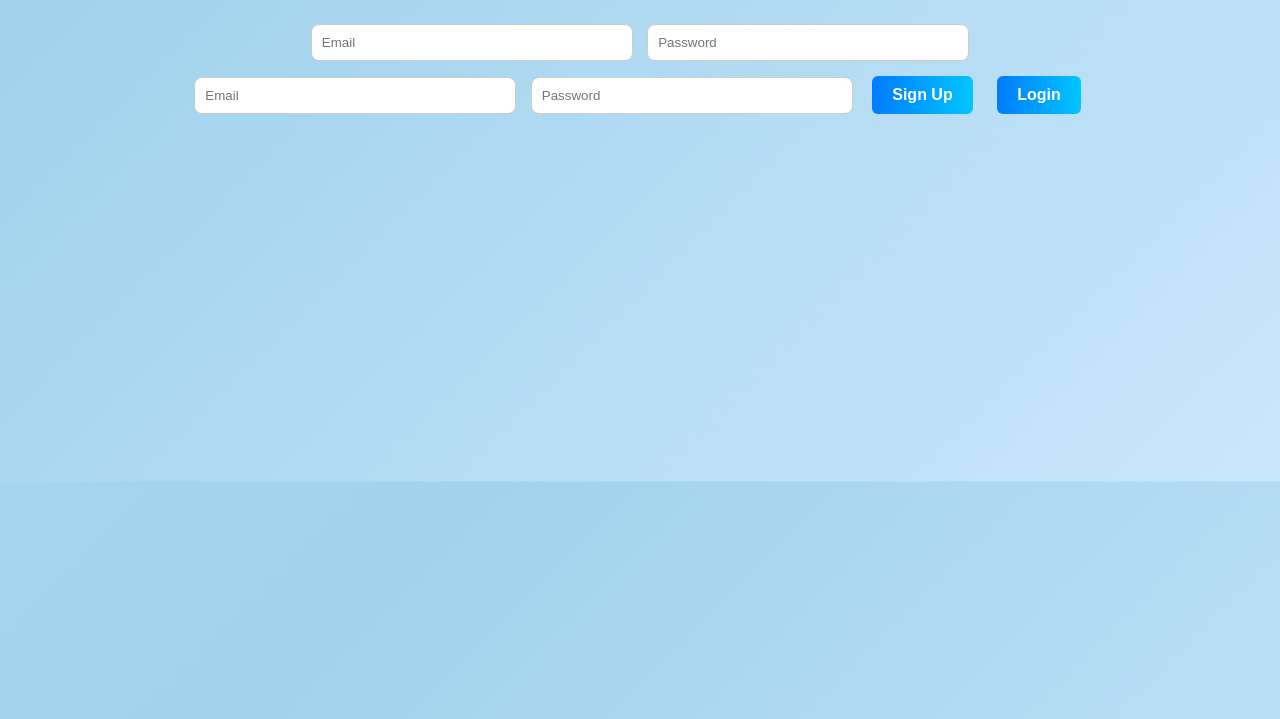
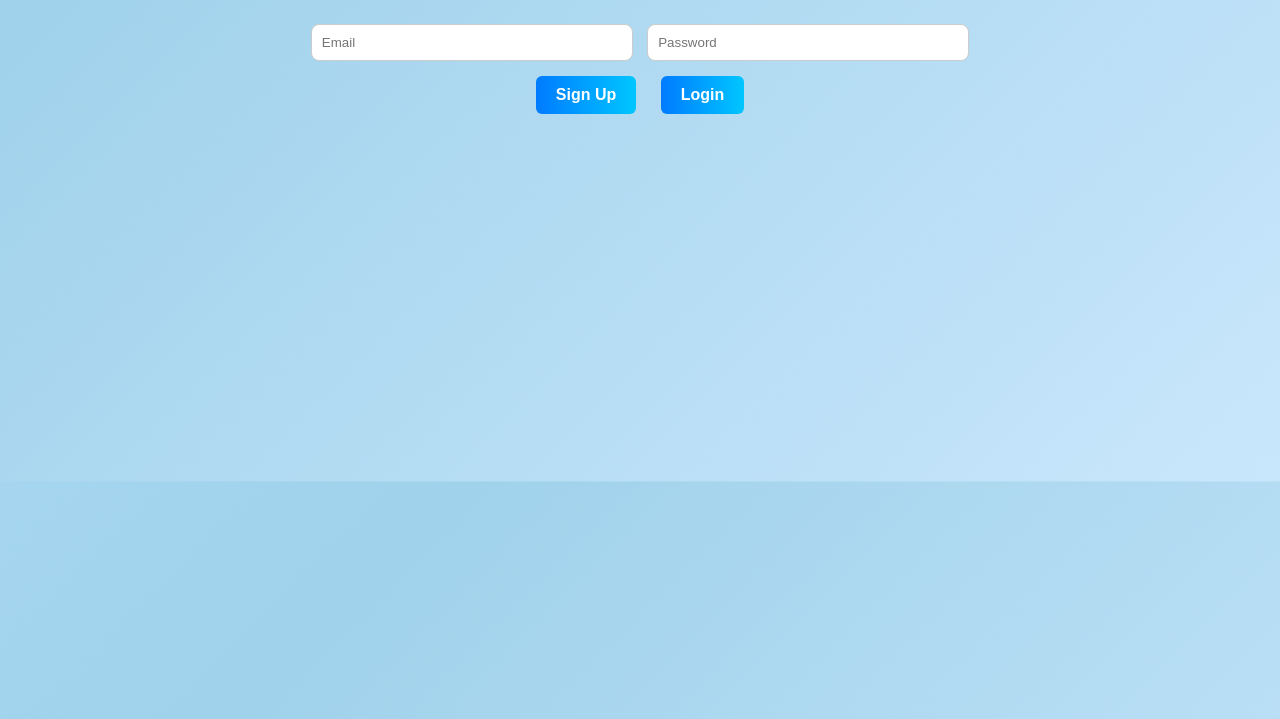
Before and after one commit to Bedanta31/Mind-Word, a plain HTML site: page index.html in a window 1280 px wide. Shown: the part 81-800 px from the top of the page. Drawn offline with nearby package versions, Linux system fonts and the light colour scheme; no server answers.

Commit message:
Update index.html

```diff
--- a/index.html
+++ b/index.html
@@ -36,17 +36,15 @@
 <body>
   <!-- 🔐 Auth Screen -->
   <div id="auth-screen" class="screen active">
-    <h1>Word Finder</h1>
-    <input id="auth-email" placeholder="Email" />
-    <input id="auth-password" type="password" placeholder="Password" />
-    <br/>
+  <h1>Word Finder</h1>
 
+  <input id="auth-email" placeholder="Email" />
+  <input id="auth-password" type="password" placeholder="Password" />
+  <br />
 
-<input id="auth-email" placeholder="Email" />
-<input id="auth-password" type="password" placeholder="Password" />
-<button onclick="signup()">Sign Up</button>
-<button onclick="login()">Login</button>
-  </div>
+  <button onclick="signup()">Sign Up</button>
+  <button onclick="login()">Login</button>
+</div>
 
   <!-- 🎯 Start Screen -->
   <div id="start-screen" class="screen">
```
